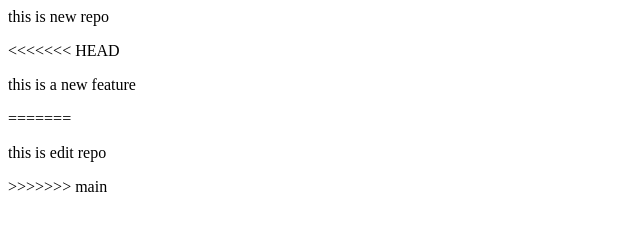
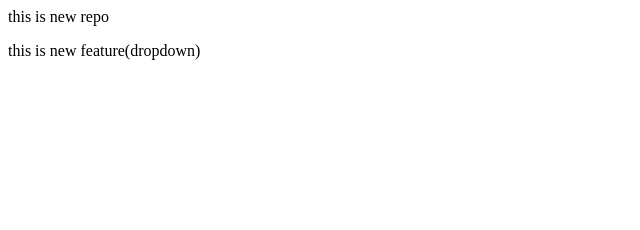
Before and after one commit to Heerajai/localRepo, a plain HTML site: page index.html in a window 1280 px wide. Shown: the whole page, without its empty margins (0-640 px from the left). Drawn offline with Linux system fonts and the light colour scheme.

Commit message:
add feature

```diff
--- a/index.html
+++ b/index.html
@@ -1,8 +1,2 @@
 <p>this is new repo</p>
-<<<<<<< HEAD
-<p>
-    this is a new feature
-</p>
-=======
-<p>this is edit repo </p>
->>>>>>> main
+<p>this is new feature(dropdown)</p>
```
